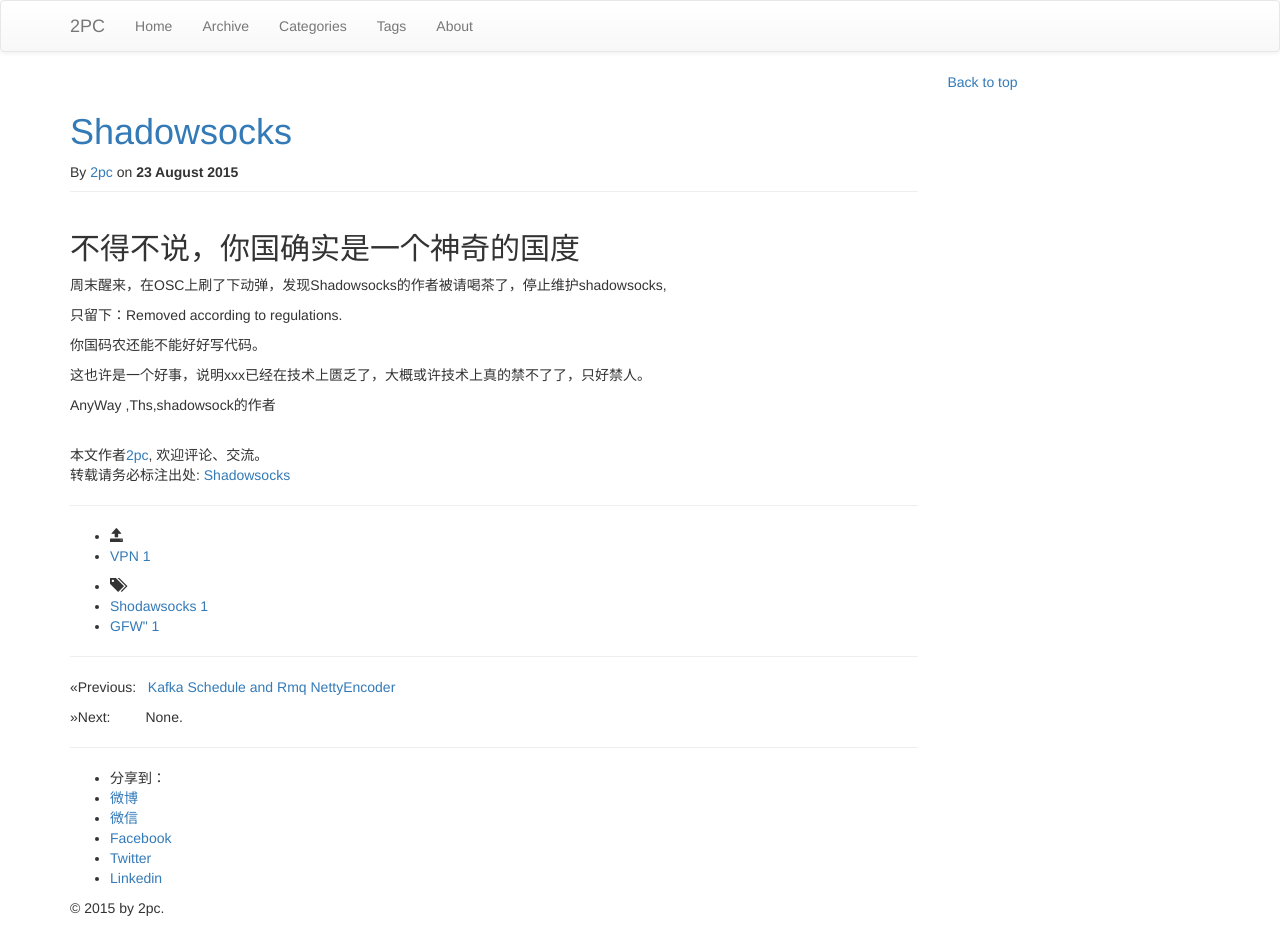
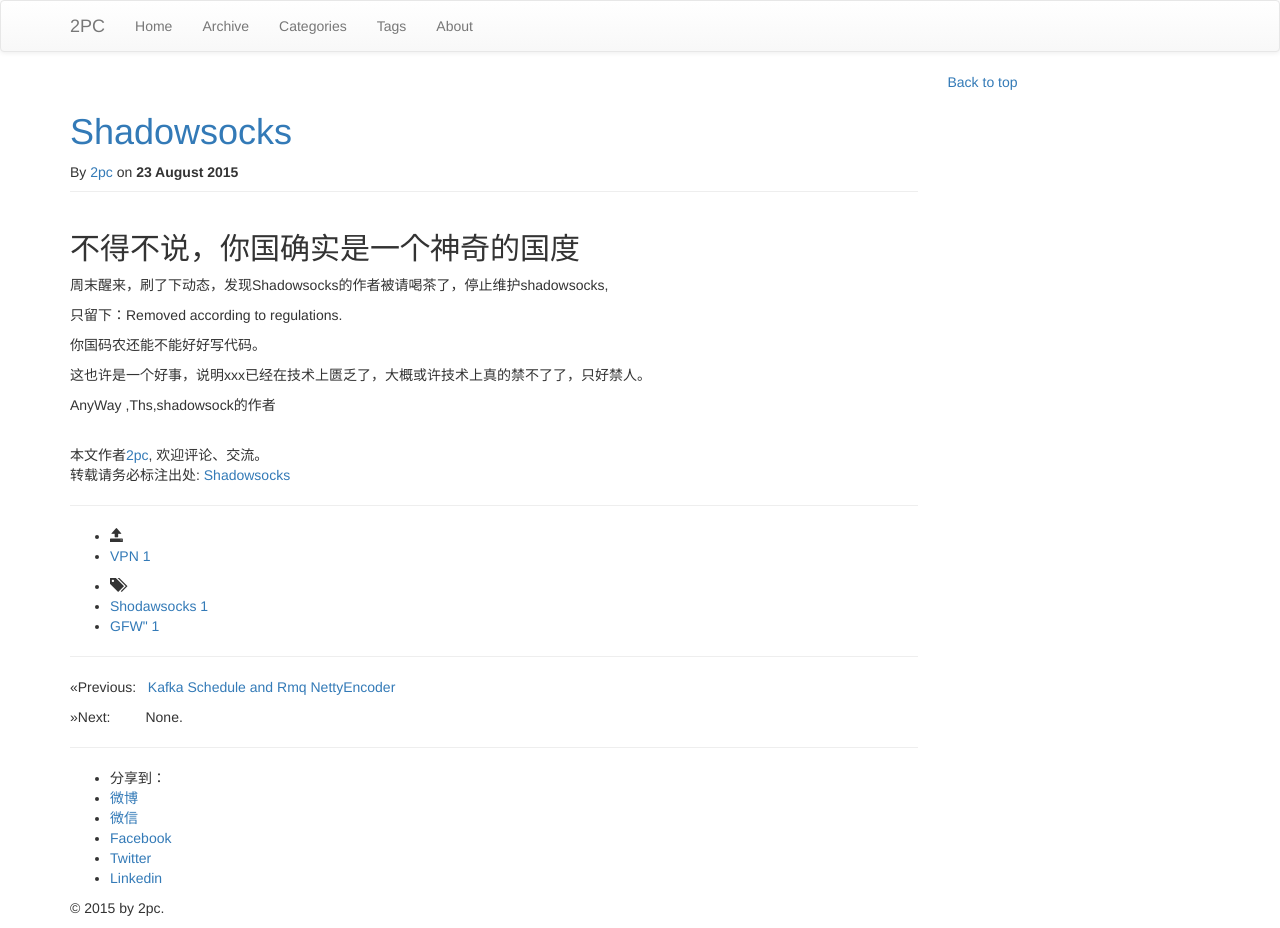
Before and after one commit to luyee/2pc.github.io, a Jekyll site: the page built from _posts/gossip/2015-08-23-shadowsocks.md, in a window 1280 px wide. Built offline with Jekyll 4.4.1, drawn with Linux system fonts in a browser that asks for light colours; nearby versions of some CDN libraries; library files that are not in the unit come from our copies; comment, search, counter and statistics services are not loaded.

Commit message:
Update 2015-08-23-shadowsocks.md

```diff
--- a/_posts/gossip/2015-08-23-shadowsocks.md
+++ b/_posts/gossip/2015-08-23-shadowsocks.md
@@ -7,9 +7,9 @@ category: "VPN"
 tags: ["Shodawsocks",GFW"]
 ---
 
-##不得不说，你国确实是一个神奇的国度
+## 不得不说，你国确实是一个神奇的国度
 
-周末醒来，在OSC上刷了下动弹，发现Shadowsocks的作者被请喝茶了，停止维护shadowsocks,
+  周末醒来，刷了下动态，发现Shadowsocks的作者被请喝茶了，停止维护shadowsocks,
 
 只留下：Removed according to regulations.
 
```
